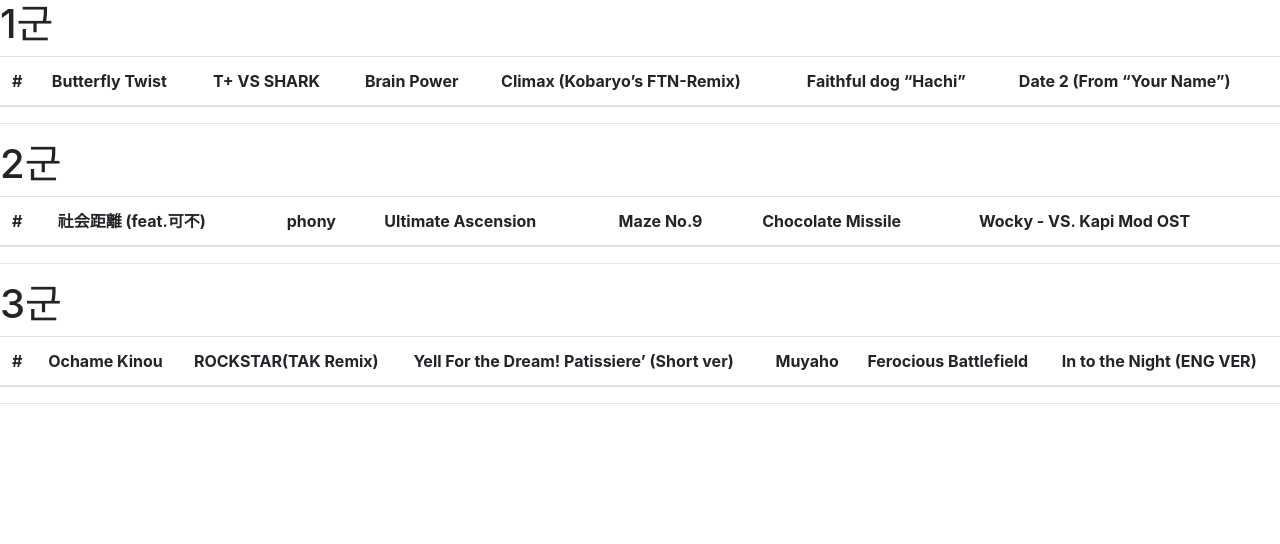
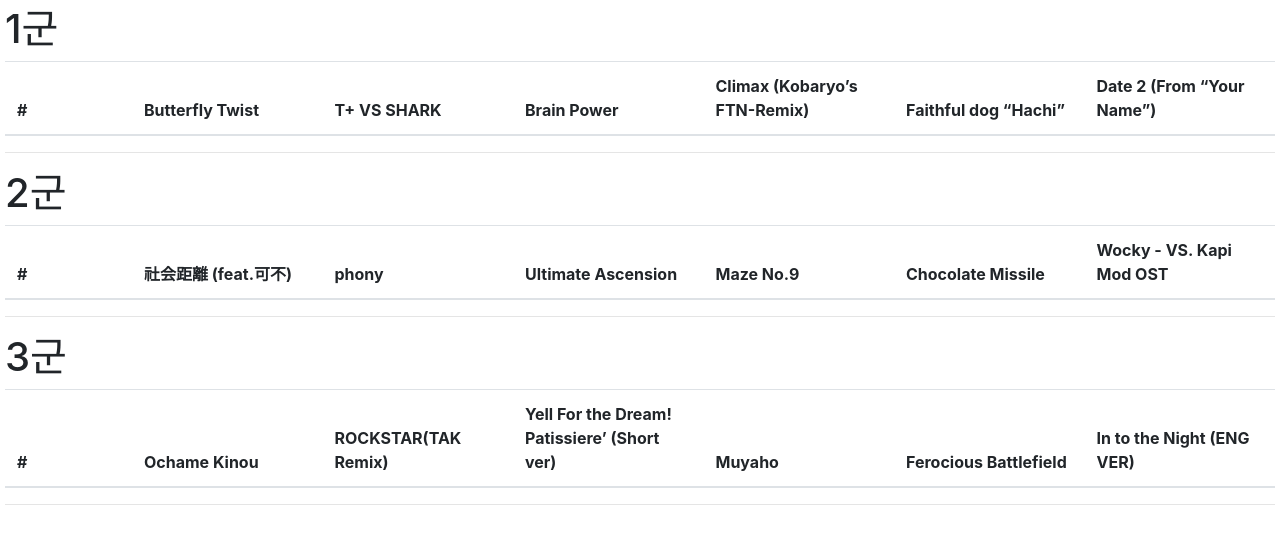
Before and after one commit to DetegiCE/KBL2-Qualifers-Scoreboard, a plain HTML site: page index.html in a window 1280 px wide. Drawn offline with nearby package versions, Linux system fonts and the light colour scheme; no server answers.

Commit message:
set width to table

```diff
--- a/index.html
+++ b/index.html
@@ -71,6 +71,17 @@
             });
         }
     </script>
+    <style>
+        #container {
+            padding: 5px;
+        }
+        .ssid {
+            width: 10%;
+        }
+        .song {
+            width: 15%;
+        }
+    </style>
 </head>
 <body>
 <div id="container">
```
